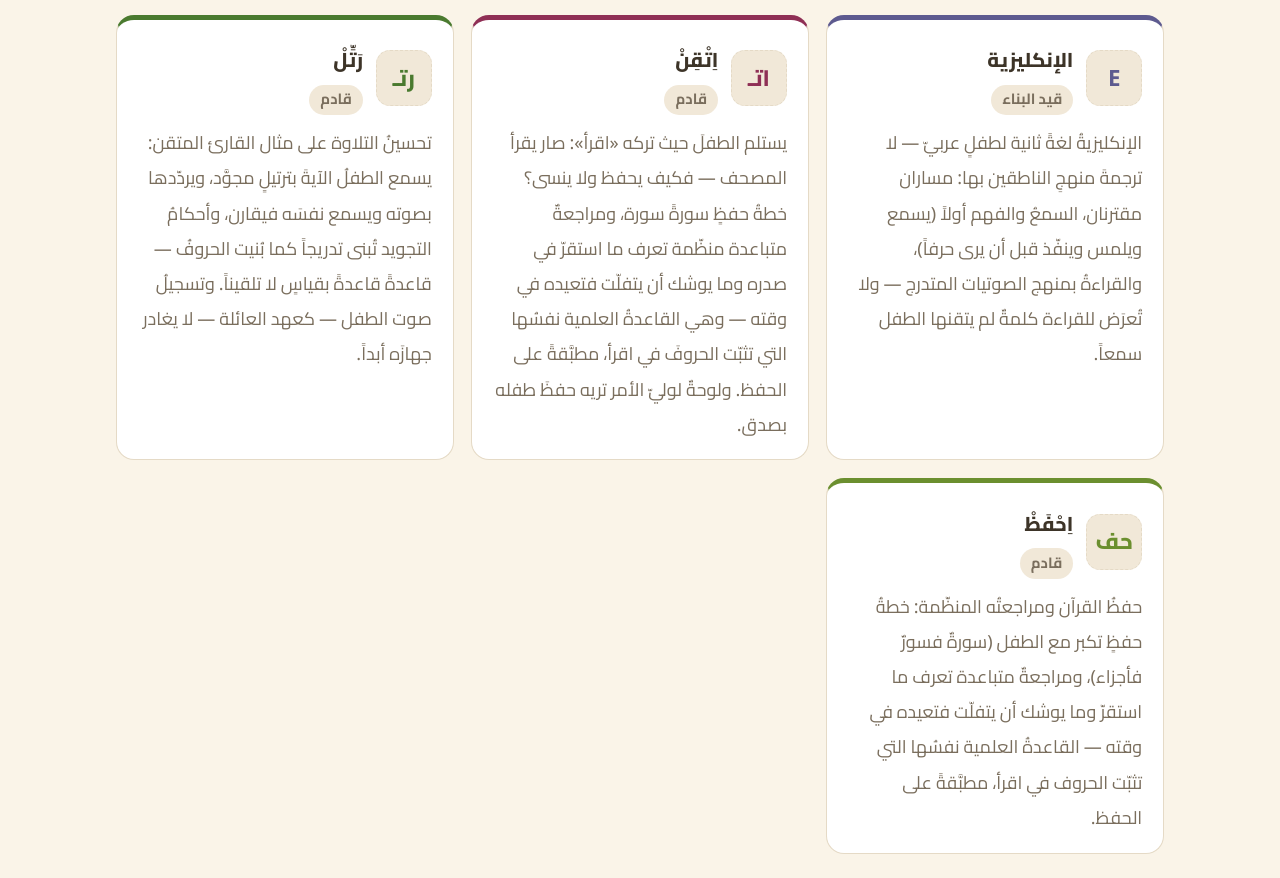
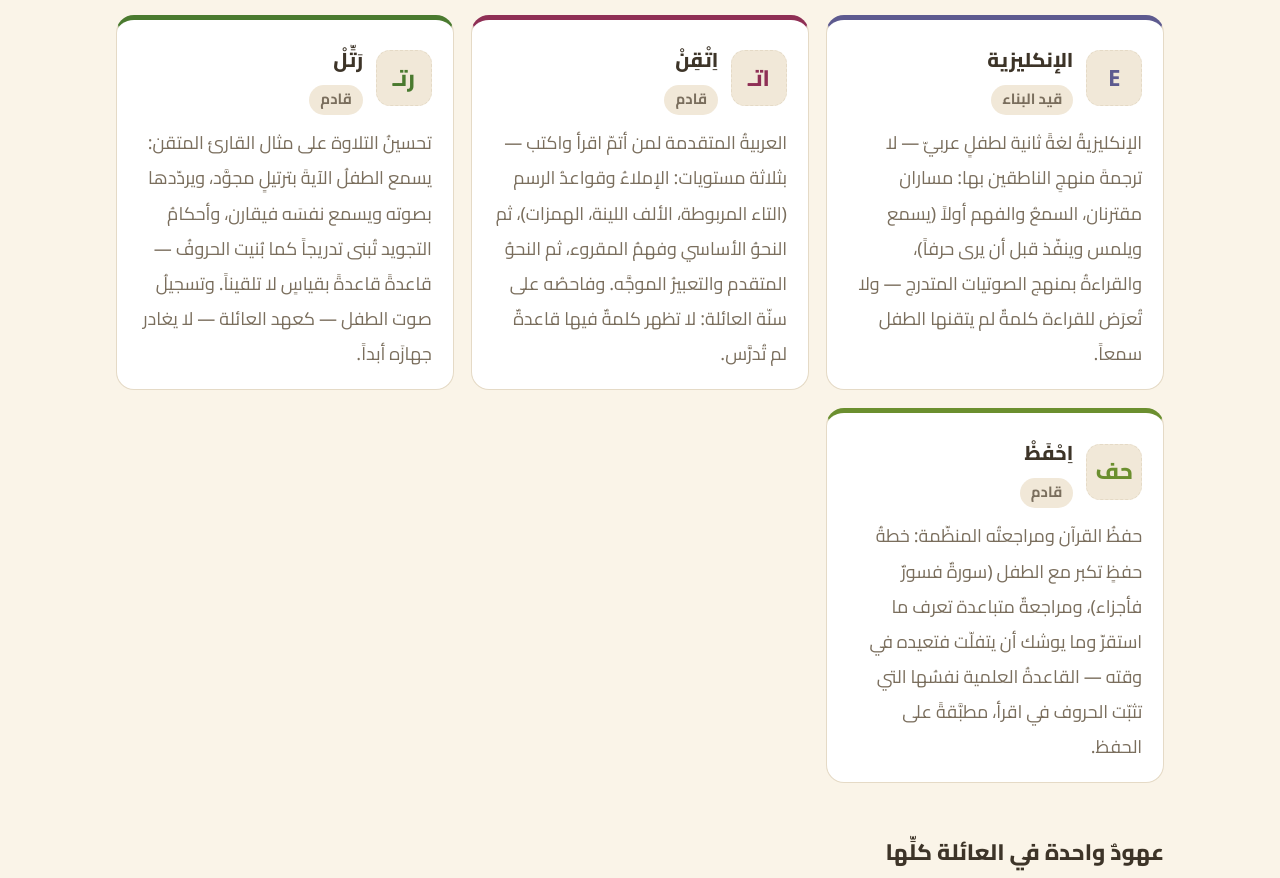
Before and after one commit to qataruts/learn, a plain HTML site: page index.html in a window 1280 px wide. Shown: the part 1090-1968 px from the top of the page. Drawn offline with Linux system fonts and the light colour scheme.

Commit message:
تصويب بطاقة اتقن ثانيةً: حفظُ محرر من ذاكرة قديمة أعاد نص الحفظ فوق المعتمد
المقدمة كانت تقول «اتقن للعربية المتقدمة» والبطاقة ارتدت حفظاً —
خلط نسختين من حفظ منسق. أعيد النص المعتمد (١٥ أغسطس)، وفحص تركيبةٍ
ثمانيّ البنود مرّ قبل الالتزام.

Co-Authored-By: Claude Fable 5 <noreply@anthropic.com>

```diff
--- a/index.html
+++ b/index.html
@@ -340,11 +340,10 @@
               </div>
             </div>
             <p>
-              يستلم الطفلَ حيث تركه «اقرأ»: صار يقرأ المصحف — فكيف يحفظ ولا
-              ينسى؟ خطةُ حفظٍ سورةً سورة، ومراجعةٌ متباعدة منظّمة تعرف ما استقرّ
-              في صدره وما يوشك أن يتفلّت فتعيده في وقته — وهي القاعدةُ العلمية
-              نفسُها التي تثبّت الحروفَ في اقرأ، مطبَّقةً على الحفظ. ولوحةٌ
-              لوليّ الأمر تريه حفظَ طفله بصدق.
+              العربيةُ المتقدمة لمن أتمّ اقرأ واكتب — بثلاثة مستويات: الإملاءُ
+              وقواعدُ الرسم (التاء المربوطة، الألف اللينة، الهمزات)، ثم النحوُ
+              الأساسي وفهمُ المقروء، ثم النحوُ المتقدم والتعبيرُ الموجَّه.
+              وفاحصُه على سنّة العائلة: لا تظهر كلمةٌ فيها قاعدةٌ لم تُدرَّس.
             </p>
           </article>
 
```
